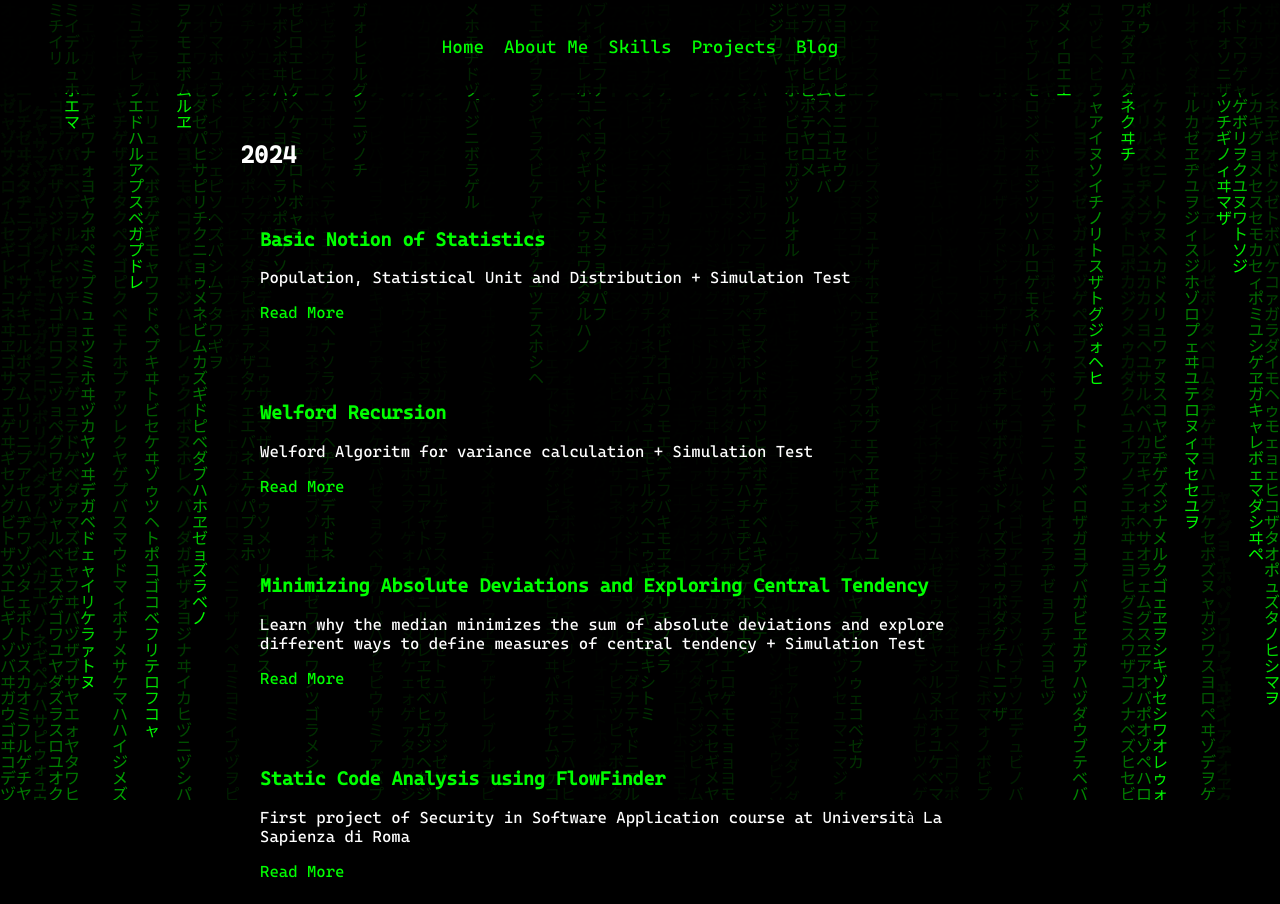
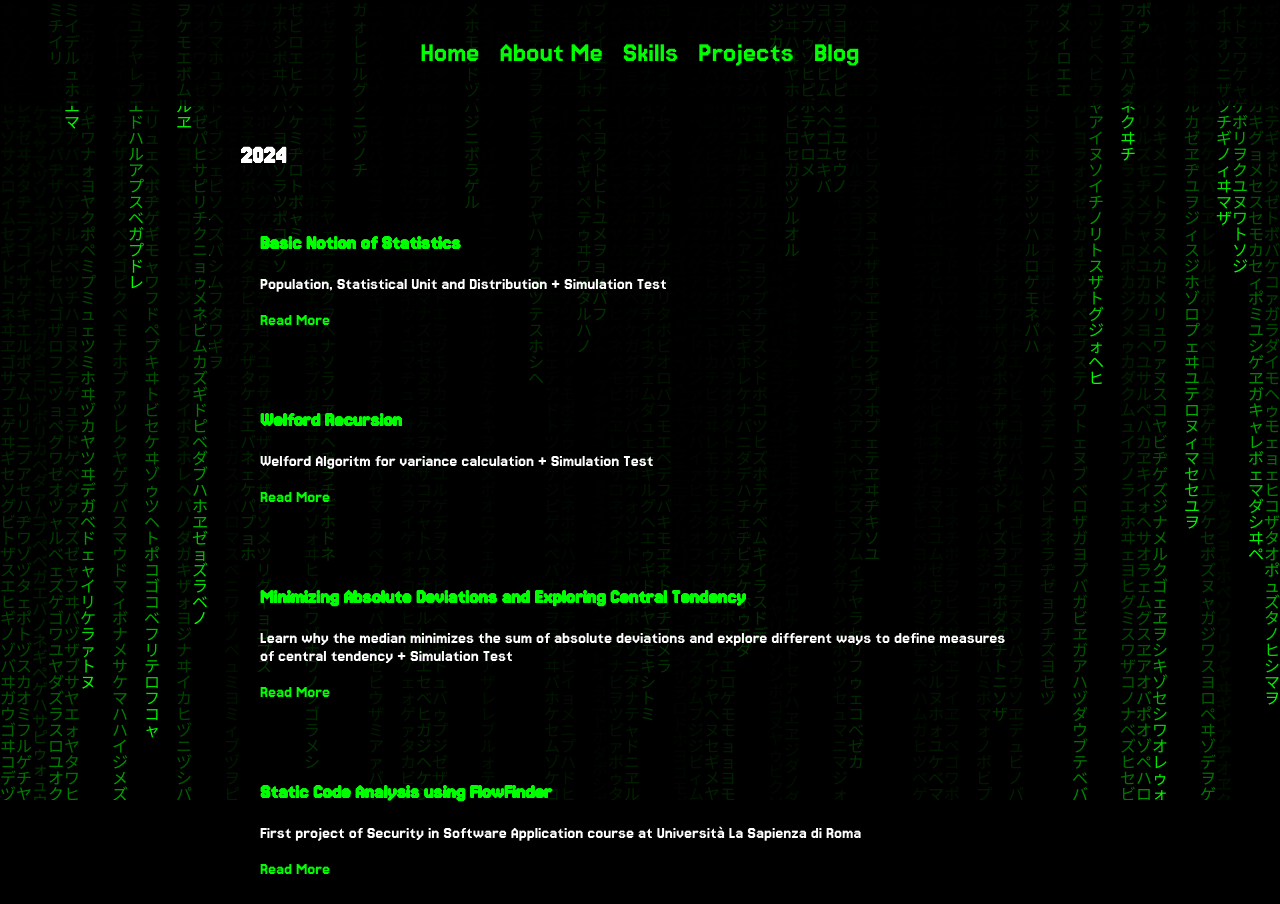
Before and after one commit to spad-0x/spad-0x.github.io, a plain HTML site: page blog/index.html in a window 1280 px wide. Shown: the top 904 px of the page. Drawn offline with Linux system fonts and the light colour scheme.

Commit message:
Changed font

```diff
--- a/styles.css
+++ b/styles.css
@@ -16,6 +16,14 @@
     font-family: 'Cascadia';
     src: url(/fonts/Cascadia.ttf) format('truetype');
 }
+
+
+@font-face {
+    font-family: 'Jersey 15';
+    src: url(/fonts/Jersey_15/Jersey15-Regular.ttf) format('truetype');
+}
+
+
 
 .language-javascript{
     color: #0F0;
@@ -39,7 +47,8 @@ body, html {
     margin: 0;
     padding: 0;
     height: 100%;
-    font-family: 'Cascadia';
+    font-family: 'Jersey 15';
+    font-size: large;
     color: #fff;
     background-color: rgb(0, 0, 0);
 }
@@ -75,7 +84,7 @@ body{
 .nav-links a {
     color: #0F0;
     text-decoration: none;
-    font-size: 18px;
+    font-size: 30px;
     transition: color 0.3s;
 }
 
@@ -222,7 +231,6 @@ section {
 #skills h2 {
     text-align: center;
     font-size: 250%;
-    font-family: 'ModernDOS8x8', monospace;
 }
 
 .skill-category {
@@ -230,14 +238,12 @@ section {
 }
 
 .skill-category h3 {
-    font-family: 'ModernDOS8x8', monospace;
     line-height: 100%;
     font-size: 200%;
     margin-bottom: 20px;
 }
 
 .skill {
-    font-family: 'ModernDOS8x8', monospace;
     font-size: 180%;
 
     margin-bottom: 20px;
@@ -282,6 +288,7 @@ section {
     border-radius: 10px;
     padding: 20px;
     margin-bottom: 20px;
+    font-size: 25px;
 }
 
 /* Blog Section */
```
Also changed, not shown: fonts/Jersey_15/Jersey15-Regular.ttf (added), fonts/Jersey_15/OFL.txt (added), fonts/Michroma/Michroma-Regular.ttf (added), fonts/Michroma/OFL.txt (added).
